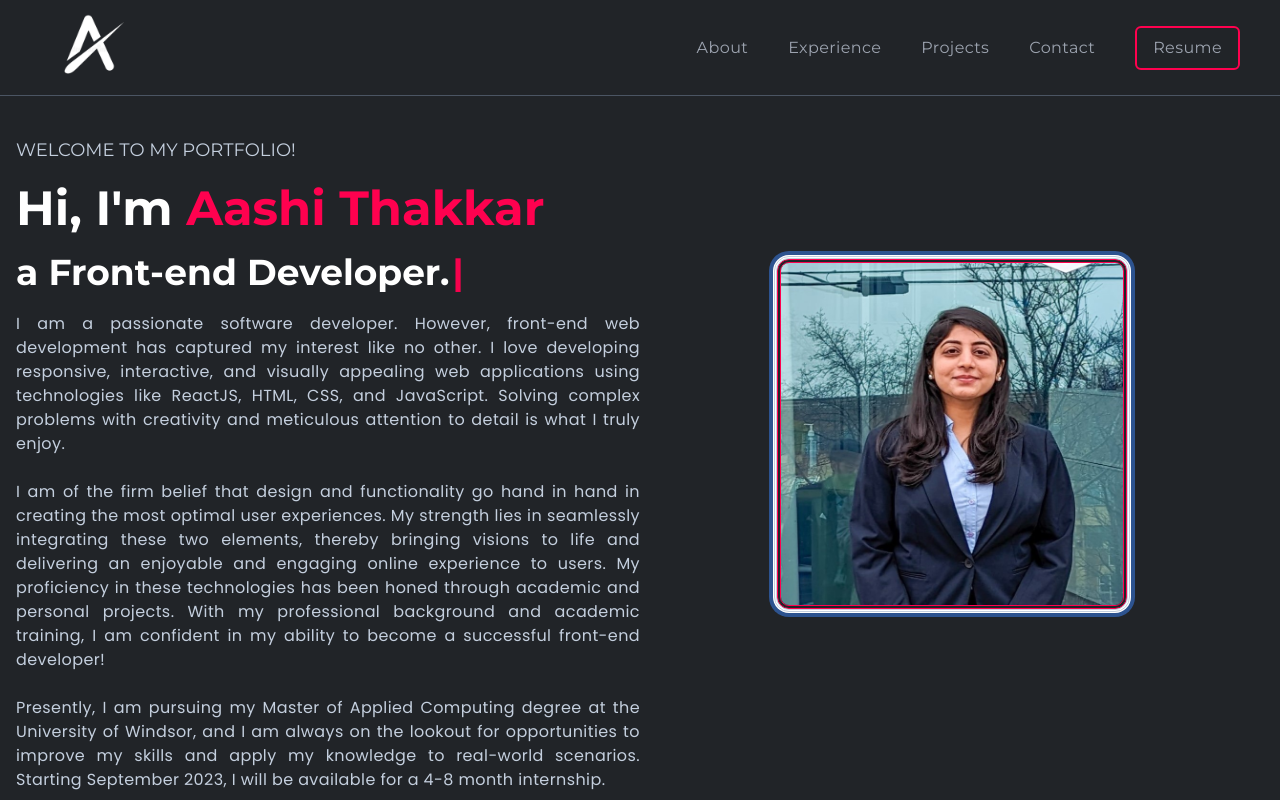
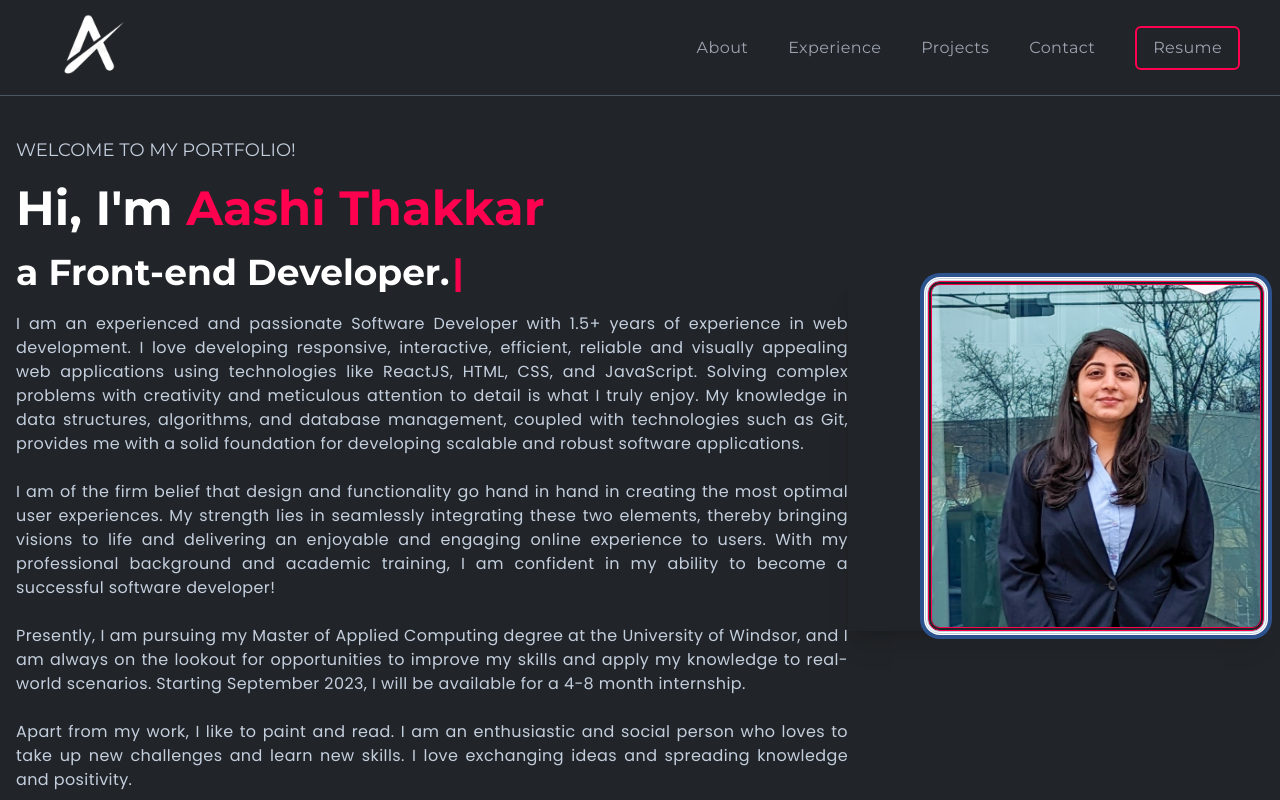
Before and after one commit to aashi2912/webportfolio, a React (Create React App) app: page / in a window 1280 px wide. Shown: the top 800 px of the page. Built offline with nearby package versions, Linux system fonts and the light colour scheme.

Commit message:
small changes in content and css

```diff
--- a/src/assets/index.js
+++ b/src/assets/index.js
@@ -1,12 +1,10 @@
 import logo from "./images/logo.png";
 import profile2 from "./images/profile2.jpg";
 import projectOne from "./images/projects/projectOne.jpeg";
-//import projectTwo from "./images/projects/projectTwo.jpeg";
+import projectTwo from "./images/projects/projectTwo.jpeg";
 import projectThree from "./images/projects/projectThree.jpeg";
 import projectFour from "./images/projects/projectFour.jpeg";
 import projectFive from "./images/projects/projectFive.jpeg";
-//import quote from "./images/testmonial/quote.png";
-import contactImg from "./images/contact/contactImg.jpg";
 
 export {
   logo,
@@ -15,5 +13,5 @@ export {
   projectThree,
   projectFour,
   projectFive,
-  contactImg,
+  projectTwo,
 };
--- a/src/components/banner/LeftBanner.js
+++ b/src/components/banner/LeftBanner.js
@@ -17,7 +17,7 @@ const LeftBanner = () => {
     delaySpeed: 2000,
   });
   return (
-    <div className="w-full lgl:w-1/2 flex flex-col gap-10">
+    <div className="w-full lgl:w-2/3 flex flex-col gap-10">
       <div className="flex flex-col gap-5">
         <h4 className=" text-lg font-normal">WELCOME TO MY PORTFOLIO!</h4>
         <h1 className="text-5xl font-bold text-white">
@@ -33,21 +33,22 @@ const LeftBanner = () => {
           />
         </h2>
         <p className="text-base font-bodyFont leading-6 tracking-wide text-justify">
-          I am a passionate software developer. However, front-end web
-          development has captured my interest like no other. I love developing
-          responsive, interactive, and visually appealing web applications using
-          technologies like ReactJS, HTML, CSS, and JavaScript. Solving complex
-          problems with creativity and meticulous attention to detail is what I
-          truly enjoy.
+          I am an experienced and passionate Software Developer with 1.5+ years
+          of experience in web development. I love developing responsive,
+          interactive, efficient, reliable and visually appealing web
+          applications using technologies like ReactJS, HTML, CSS, and
+          JavaScript. Solving complex problems with creativity and meticulous
+          attention to detail is what I truly enjoy. My knowledge in data
+          structures, algorithms, and database management, coupled with
+          technologies such as Git, provides me with a solid foundation for
+          developing scalable and robust software applications.
           <br />
           <br />I am of the firm belief that design and functionality go hand in
           hand in creating the most optimal user experiences. My strength lies
           in seamlessly integrating these two elements, thereby bringing visions
           to life and delivering an enjoyable and engaging online experience to
-          users. My proficiency in these technologies has been honed through
-          academic and personal projects. With my professional background and
-          academic training, I am confident in my ability to become a successful
-          front-end developer!
+          users. With my professional background and academic training, I am
+          confident in my ability to become a successful software developer!
           <br />
           <br /> Presently, I am pursuing my Master of Applied Computing degree
           at the University of Windsor, and I am always on the lookout for
--- a/src/components/banner/RightBanner.js
+++ b/src/components/banner/RightBanner.js
@@ -3,9 +3,9 @@ import { profile2 } from "../../assets/index";
 
 const RightBanner = () => {
   return (
-    <div className="w-full lgl:w-1/2 flex justify-center items-center relative lgl:bottom-[150px]">
+    <div className="w-full lgl:w-1/3 flex justify-center items-center relative lgl:bottom-[80px] lgl:pl-20 shadow-xl ">
       <img
-        className="w-[350px] h-[350px] z-10 rounded-xl border-designColor border border-4  border-double ring-4 outline-double ring-offset-4"
+        className="w-[350px] h-[350px] z-10 rounded-xl border-designColor border-4  border-double ring-4 outline-double ring-offset-4"
         src={profile2}
         alt="profile2"
       />
--- a/src/components/contact/Contact.js
+++ b/src/components/contact/Contact.js
@@ -13,14 +13,17 @@ const Contact = () => {
       <div className="flex flex-col gap-4 lex justify-center items-center text-center rounded-lg shadow-shadowOne py-20 px-10 md:p-20  bg-gradient-to-r from-bodyColor to-[#202327] group hover:scale-110 cursor-pointer hover:bg-gradient-to-b hover:from-gray-900 hover:gray-900 transition-colors duration-1000">
         <h3 className="text-3xl font-bold text-white">Aashi Thakkar</h3>
         <p className="text-lg font-normal text-designColor">
-          Front-end Developer
+          Software Developer
         </p>
         <p className="text-base text-gray-400 tracking-wide">
-          Hi, I am student at University of Windsor, pursuing Master of Applied
-          Computing. Currently looking for full-time Co-op/Internship
-          opportunities.Thank you for taking the time to view my portfolio. I
-          hope that we have the opportunity to work together to create something
-          truly exceptional!
+          Thank you for visiting my portfolio! I am student at University of
+          Windsor, pursuing Master of Applied Computing.{" "}
+          <b>
+            Currently looking for full-time Co-op/Internship opportunities
+            starting from Fall 2023.{" "}
+          </b>{" "}
+          I hope that we have the opportunity to work together, looking forward
+          to hearing from you soon!
         </p>
         <p className="text-base text-gray-400 flex items-center gap-2">
           Phone:{" "}
--- a/src/components/navbar/Navbar.js
+++ b/src/components/navbar/Navbar.js
@@ -38,7 +38,7 @@ const Navbar = () => {
           ))}
           <li className="border w-fit border-designColor border-2 rounded-md px-4 py-2">
             <a
-              href="https://drive.google.com/file/d/1kaZ9cfRRCCvNH32BDZ2QKVAlRFVXU5Rc/view?usp=share_link"
+              href="https://drive.google.com/file/d/1sb2-lbYR9BrRK-XILA-rhQYtO5gVUdev/view?usp=share_link"
               target="_blank"
               rel="noopener noreferrer"
               s
@@ -81,7 +81,7 @@ const Navbar = () => {
                 ))}
                 <li className="border w-fit border-designColor border-2 rounded-md px-4 py-2">
                   <a
-                    href="https://drive.google.com/file/d/1kaZ9cfRRCCvNH32BDZ2QKVAlRFVXU5Rc/view?usp=share_link"
+                    href="https://drive.google.com/file/d/1sb2-lbYR9BrRK-XILA-rhQYtO5gVUdev/view?usp=share_link"
                     target="_blank"
                     rel="noopener noreferrer"
                     className="text-base font-normal text-gray-400 tracking-wide cursor-pointer hover:text-designColor duration-300"
--- a/src/constants/index.js
+++ b/src/constants/index.js
@@ -3,6 +3,7 @@ import {
   projectFour,
   projectOne,
   projectThree,
+  projectTwo,
 } from "../assets/index";
 export const navLinksdata = [
   {
@@ -64,6 +65,13 @@ export const projectsData = [
     websiteLink: "https://aashi-react-admin-dashboard.netlify.app/",
   },
   {
+    title: "Comfy Sloth",
+    des: " Created a fully functional e-commerce web application that allows users to browse and purchase products. Integrated with Stripe, for payment gateway and utilized Firebase as the data storage solution, ensuring that the website remains reliable and scalable.",
+    src: projectTwo,
+    githubLink: "https://github.com/aashi2912/ecommerce-comfy-sloth",
+    websiteLink: "https://aashi-ecommerceapp.netlify.app/",
+  },
+  {
     title: "Twitter Analytics",
     des: " Twitter Analytics project is a data analysis tool that allows users to gather and analyze data from Twitter. It includes features like engagement, sentiment analysis, topic categorization and identifying top-performing content.",
     src: projectThree,
```
Also changed, not shown: src/assets/images/projects/projectTwo.jpeg, 1 other file (tests, documents, lock files or other folders).
